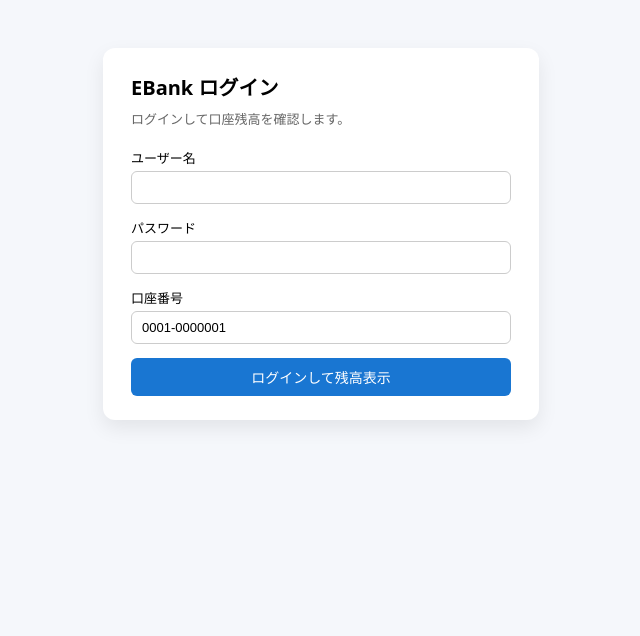
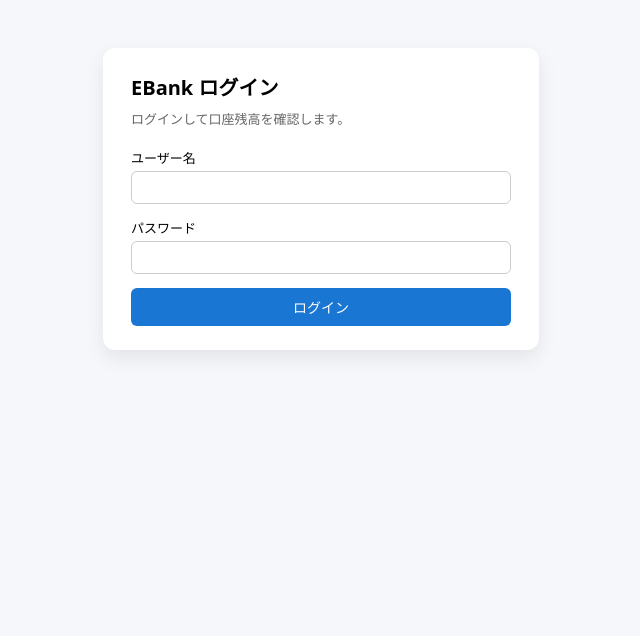
Before and after one commit to n11-Ryoma/demo-bank, a PHP site: page /login.php in a window 1280 px wide. Shown: the top 636 px of the page, without its empty margins (319-959 px from the left). Run offline with PHP 8.4, Linux system fonts and the light colour scheme.

Commit message:
update php

```diff
--- a/frontend/login.php
+++ b/frontend/login.php
@@ -155,12 +155,7 @@ if ($_SERVER['REQUEST_METHOD'] === 'POST') {
         <label for="password">パスワード</label>
         <input type="password" id="password" name="password" required>
 
-        <label for="accountNumber">口座番号</label>
-        <input type="text" id="accountNumber" name="accountNumber"
-               value="<?php echo isset($accountNumber) ? htmlspecialchars($accountNumber, ENT_QUOTES, 'UTF-8') : '0001-0000001'; ?>"
-               required>
-
-        <button type="submit">ログインして残高表示</button>
+        <button type="submit">ログイン</button>
     </form>
 </div>
 </body>
```
